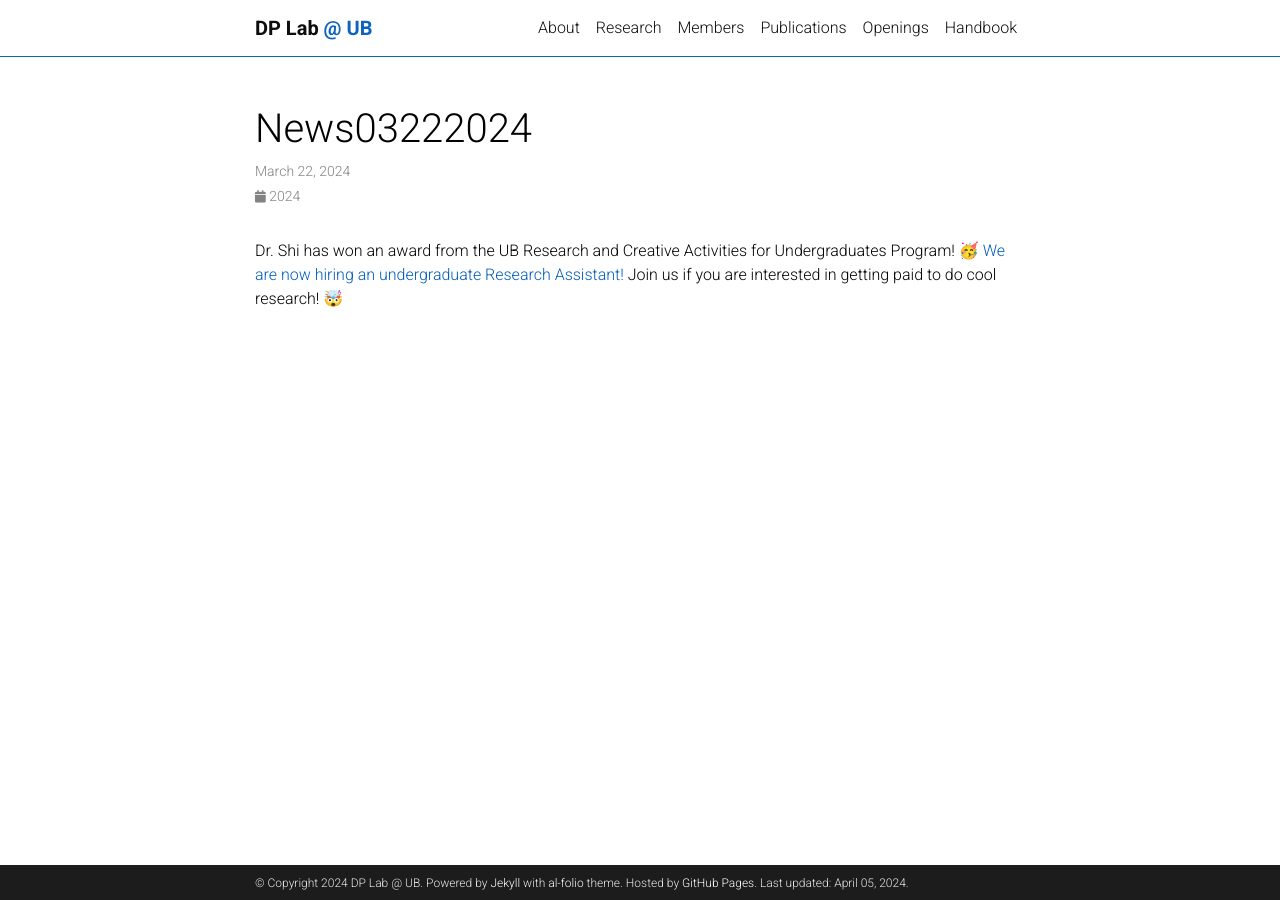
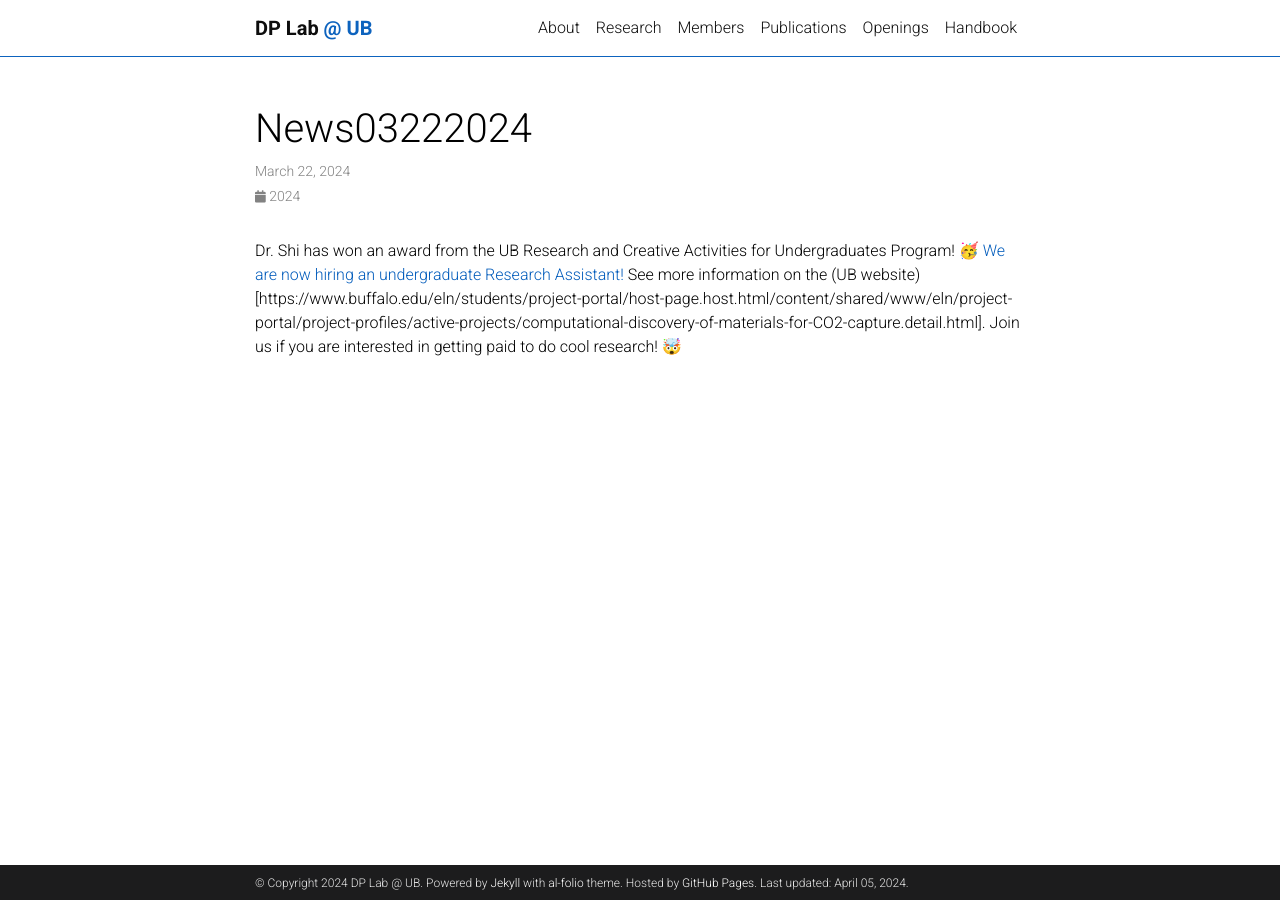
Before and after one commit to ShiResearchGroup/shiresearchgroup.github.io, a Jekyll site: the page built from _news/news03222024.md, in a window 1280 px wide. Built offline with Jekyll 4.4.1, drawn with Linux system fonts in a browser that asks for light colours; comment, search, counter and statistics services are not loaded; a style sheet for code colours, icons or effects is not loaded.

Commit message:
Update news03222024.md

```diff
--- a/_news/news03222024.md
+++ b/_news/news03222024.md
@@ -5,4 +5,4 @@ inline: true
 related_posts: false
 ---
 
-Dr. Shi has won an award from the UB Research and Creative Activities for Undergraduates Program! 🥳 [We are now hiring an undergraduate Research Assistant!](https://shiresearchgroup.github.io/openings/#:~:text=Undergraduates%20and%20high%20school%20students) Join us if you are interested in getting paid to do cool research! 🤯
+Dr. Shi has won an award from the UB Research and Creative Activities for Undergraduates Program! 🥳 [We are now hiring an undergraduate Research Assistant!](https://shiresearchgroup.github.io/openings/#:~:text=Undergraduates%20and%20high%20school%20students) See more information on the (UB website)[https://www.buffalo.edu/eln/students/project-portal/host-page.host.html/content/shared/www/eln/project-portal/project-profiles/active-projects/computational-discovery-of-materials-for-CO2-capture.detail.html]. Join us if you are interested in getting paid to do cool research! 🤯
```
